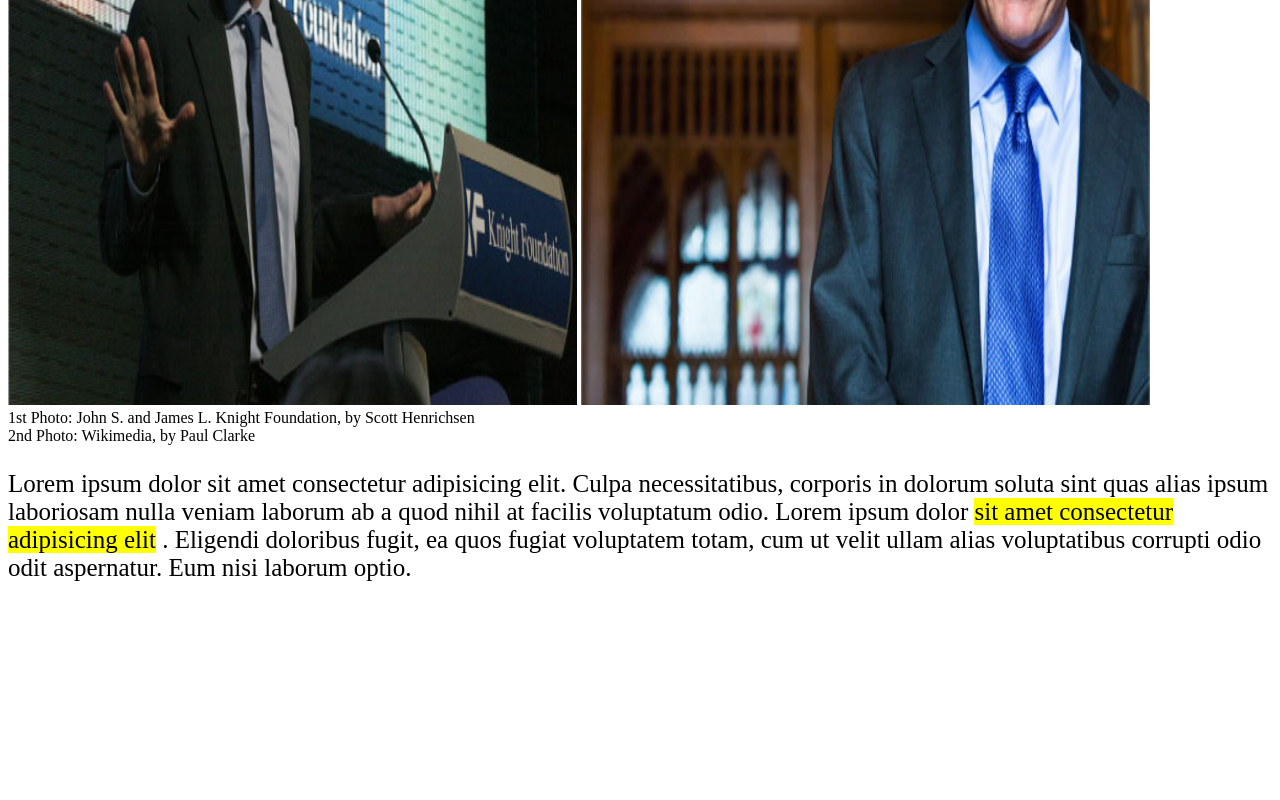
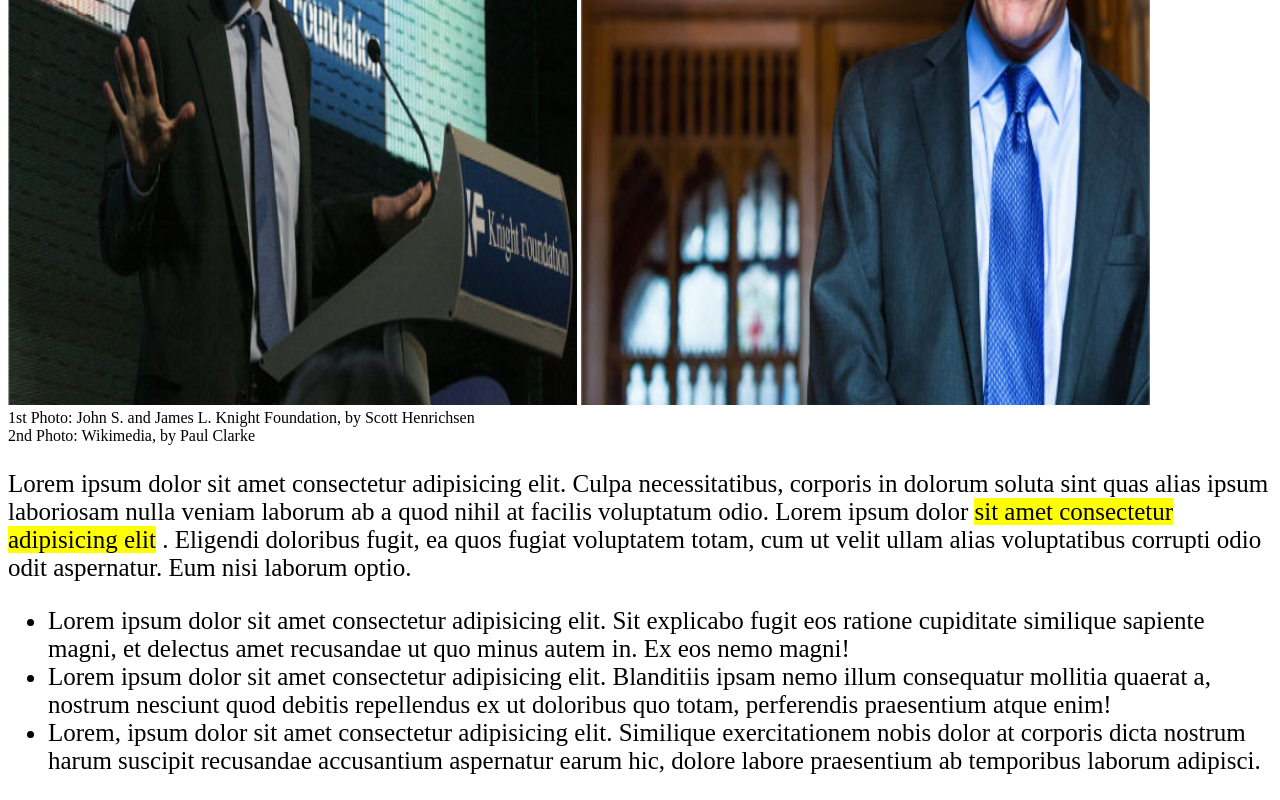
Before and after one commit to Gaki13/html-css-booleaner, a plain HTML site: page index.html in a window 1280 px wide. Shown: the part 852-1652 px from the top of the page. Before the commit the page ends 1459 px from the top, so only its background shows below. Drawn offline with Linux system fonts and the light colour scheme.

Commit message:
realizzazione elenco

```diff
--- a/css/style.css
+++ b/css/style.css
@@ -45,3 +45,7 @@ p{
     background-color: yellow;
     color: black;
 }
+
+.elenco{
+    font-size: 25px;
+}
--- a/index.html
+++ b/index.html
@@ -35,6 +35,18 @@
                 Lorem ipsum dolor sit amet consectetur adipisicing elit. Culpa necessitatibus, corporis in dolorum soluta sint quas alias ipsum laboriosam nulla veniam laborum ab a quod nihil at facilis voluptatum odio. Lorem ipsum dolor <span class="sottolineato">sit amet consectetur adipisicing elit</span> . Eligendi doloribus fugit, ea quos fugiat voluptatem totam, cum ut velit ullam alias voluptatibus corrupti odio odit aspernatur. Eum nisi laborum optio.
             </p>
 
+            <ul class="elenco">
+                <li>
+                    Lorem ipsum dolor sit amet consectetur adipisicing elit. Sit explicabo fugit eos ratione cupiditate similique sapiente magni, et delectus amet recusandae ut quo minus autem in. Ex eos nemo magni!
+                </li>
+                <li>
+                    Lorem ipsum dolor sit amet consectetur adipisicing elit. Blanditiis ipsam nemo illum consequatur mollitia quaerat a, nostrum nesciunt quod debitis repellendus ex ut doloribus quo totam, perferendis praesentium atque enim!
+                </li>
+                <li>
+                    Lorem, ipsum dolor sit amet consectetur adipisicing elit. Similique exercitationem nobis dolor at corporis dicta nostrum harum suscipit recusandae accusantium aspernatur earum hic, dolore labore praesentium ab temporibus laborum adipisci.
+                </li>
+            </ul>
+
         </main>
 
         <footer>
```
